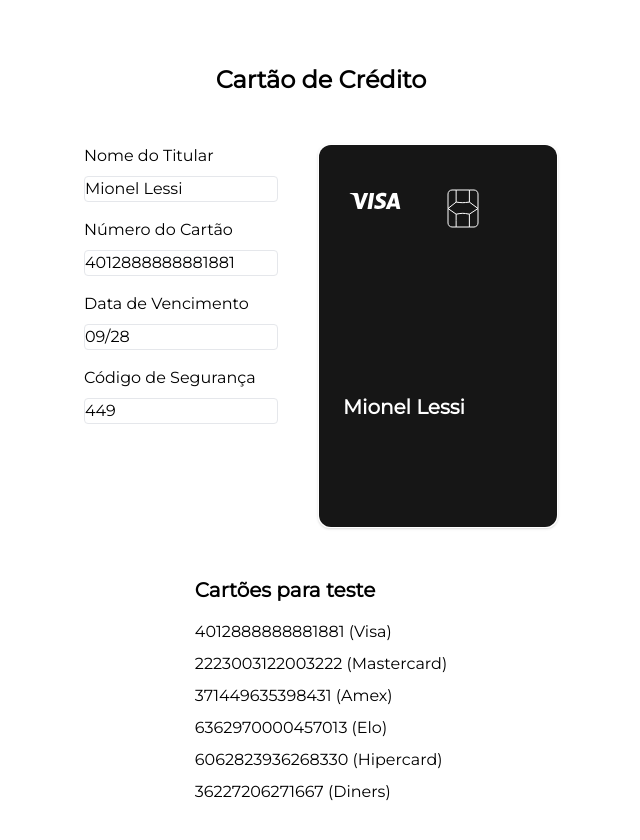
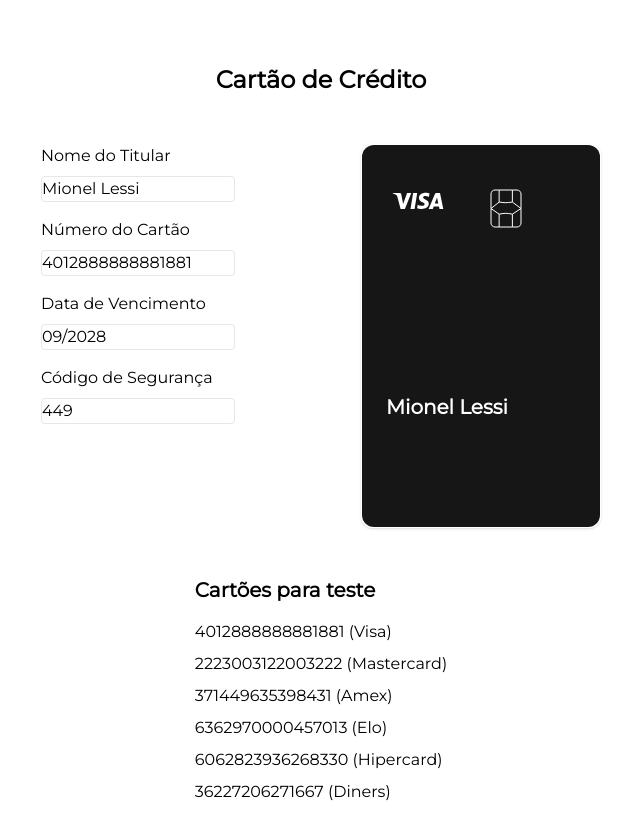
Before and after one commit to vbertazzo/credit-card-component, a Vue app: page / in a window 1280 px wide. Shown: the top 840 px of the page, without its empty margins (319-959 px from the left). Built offline with nearby package versions, Linux system fonts and the light colour scheme.

Commit message:
Add form validation

```diff
--- a/src/App.vue
+++ b/src/App.vue
@@ -1,7 +1,7 @@
 <template>
   <div class="p-16 flex flex-col justify-center items-center">
     <h1 class="font-bold text-2xl mb-12">Cartão de Crédito</h1>
-    <section class="flex space-x-10">
+    <section class="flex space-x-32">
       <CardForm @update-card="handleFormUpdate" @flip-card="handleCardFlip" />
       <CardPreview
         :number="card.number"
--- a/src/components/CardForm.vue
+++ b/src/components/CardForm.vue
@@ -2,41 +2,37 @@
   <form class="space-y-4">
     <div class="flex flex-col">
       <label for="card-name">Nome do Titular</label>
-      <input
-        type="text"
-        id="card-name"
-        class="mt-2 border rounded"
+      <FormInput
+        name="card-name"
         v-model="name"
+        :error="nameStatus.message"
         @focus="handleFocus('front')"
       />
     </div>
     <div class="flex flex-col">
       <label for="card-number">Número do Cartão</label>
-      <input
-        type="text"
-        id="card-number"
-        class="mt-2 border rounded"
+      <FormInput
+        name="card-number"
         v-model="number"
+        :error="numberStatus.message"
         @focus="handleFocus('back')"
       />
     </div>
     <div class="flex flex-col">
       <label for="card-expiration-date">Data de Vencimento</label>
-      <input
-        type="text"
-        id="card-expiration-date"
-        class="mt-2 border rounded"
+      <FormInput
+        name="card-expiration-date"
         v-model="expirationDate"
+        :error="expirationDateStatus.message"
         @focus="handleFocus('back')"
       />
     </div>
     <div class="flex flex-col">
-      <label for="card-security-code">Código de Segurança</label>
-      <input
-        type="text"
-        id="card-security-code"
-        class="mt-2 border rounded"
+      <label for="card-verification-code">Código de Segurança</label>
+      <FormInput
+        name="card-verification-code"
         v-model="verificationCode"
+        :error="verificationCodeStatus.message"
         @focus="handleFocus('back')"
       />
     </div>
@@ -45,17 +41,25 @@
 
 <script lang="ts">
 import { computed, defineComponent, reactive, toRefs, watch } from 'vue'
+import FormInput from './FormInput.vue'
 import { CreditCard } from './types'
-import { identifyBrand } from './validators'
+import {
+  identifyBrand,
+  isNameValid,
+  isCardValid,
+  isExpirationDateValid,
+  isVerificationCodeValid
+} from './validators'
 
 export default defineComponent({
   name: 'CardForm',
+  components: { FormInput },
   emits: ['update-card', 'flip-card'],
   setup (_, ctx) {
     const card = reactive<CreditCard>({
       number: '4012888888881881',
       name: 'Mionel Lessi',
-      expirationDate: '09/28',
+      expirationDate: '09/2028',
       verificationCode: '449',
       brand: ''
     })
@@ -68,6 +72,22 @@ export default defineComponent({
       return identifyBrand(card.number)
     })
 
+    const nameStatus = computed(() => {
+      return isNameValid(card.name)
+    })
+
+    const numberStatus = computed(() => {
+      return isCardValid(card.number)
+    })
+
+    const expirationDateStatus = computed(() => {
+      return isExpirationDateValid(card.expirationDate)
+    })
+
+    const verificationCodeStatus = computed(() => {
+      return isVerificationCodeValid(card.number, card.verificationCode)
+    })
+
     watch(
       () => [{ ...card }],
       () => {
@@ -78,7 +98,11 @@ export default defineComponent({
 
     return {
       ...toRefs(card),
-      handleFocus
+      handleFocus,
+      nameStatus,
+      numberStatus,
+      expirationDateStatus,
+      verificationCodeStatus
     }
   }
 })
--- /dev/null
+++ b/src/components/FormInput.vue
@@ -0,0 +1,53 @@
+<template>
+  <div class="w-48">
+    <input
+      class="mt-2 border rounded"
+      :class="error ? 'border-red-600' : ''"
+      :type="type"
+      :id="name"
+      :value="modelValue"
+      @input="handleInput"
+      @focus="handleFocus"
+    />
+    <p class="mt-1 text-sm text-red-600" v-if="error">{{ error }}</p>
+  </div>
+</template>
+
+<script lang="ts">
+import { defineComponent } from 'vue'
+
+export default defineComponent({
+  emits: ['update:modelValue', 'focus'],
+  props: {
+    name: {
+      type: String,
+      required: true
+    },
+    modelValue: {
+      type: String,
+      required: true
+    },
+    type: {
+      type: String,
+      default: 'text'
+    },
+    error: {
+      type: String
+    }
+  },
+  setup (props, ctx) {
+    const handleInput = (event: any) => {
+      ctx.emit('update:modelValue', event.target.value)
+    }
+
+    const handleFocus = () => {
+      ctx.emit('focus')
+    }
+
+    return {
+      handleInput,
+      handleFocus
+    }
+  }
+})
+</script>
--- a/src/components/validators.ts
+++ b/src/components/validators.ts
@@ -1,8 +1,20 @@
-export function isCardValid(cardNumber: string): boolean {
+interface Status {
+	valid: boolean
+	message?: string
+}
+
+export function isCardValid(cardNumber: string): Status {
 	const sanitizedCardNumber = sanitizeNumber(cardNumber)
 	const NUMBER_SIZE = sanitizedCardNumber.length - 1
 	let shouldDouble = false
 	let sum = 0
+
+	if (sanitizedCardNumber.length < 13) {
+		return {
+			valid: false,
+			message: 'Número de cartão precise ter ao menos 13 dígitos.'
+		}
+	}
 
 	for (let i = NUMBER_SIZE; i >= 0; i--) {
 		let digit = Number(sanitizedCardNumber.charAt(i))
@@ -15,7 +27,14 @@ export function isCardValid(cardNumber: string): boolean {
 		shouldDouble = !shouldDouble
 	}
 
-	return sum % 10 === 0
+	if (!(sum % 10 === 0)) {
+		return {
+			valid: false,
+			message: 'Número de cartão inválido.'
+		}
+	}
+
+	return { valid: true }
 }
 
 export function sanitizeNumber(number: string): string {
@@ -47,7 +66,7 @@ export function identifyBrand(cardNumber: string): string | null {
 	return null
 }
 
-export function isVerificationCodeValid(cardNumber: string, code: string): boolean {
+export function isVerificationCodeValid(cardNumber: string, code: string): Status {
 	const brands: Record<string, RegExp> = {
 		visa: /^\d{3}$/,
 		mastercard: /^\d{3}$/,
@@ -62,15 +81,36 @@ export function isVerificationCodeValid(cardNumber: string, code: string): boole
 
 	const brand = identifyBrand(sanitizedCardNumber)
 
-	return brand ? brands[brand].test(sanitizedCode) : false
+	if (brand && !brands[brand].test(sanitizedCode)) {
+		return {
+			valid: false,
+			message: 'Por favor, verifique se a quantidade de digitos do código de verificação está correta.'
+		}
+	}
+
+	return { valid: true }
 }
 
-export function isNameValid(name: string): boolean {
+export function isNameValid(name: string): Status {
 	const MIN_LENGTH = 2
 	const MAX_LENGTH = 50
-	return name.length >= MIN_LENGTH && name.length <= MAX_LENGTH
+	const isBetweenMinMax = name.length >= MIN_LENGTH && name.length <= MAX_LENGTH
+	if (!isBetweenMinMax) {
+		return {
+			valid: false,
+			message: 'Por favor, o nome precisa ter entre 2 e 50 caracteres.'
+		}
+	}
+	return { valid: true }
 }
 
-export function isExpirationDateValid(date: string): boolean {
-	return /^(0[1-9]|1[0-2])\/([0-9]{4})$/.test(date)
+export function isExpirationDateValid(date: string): Status {
+	if (!/^(0[1-9]|1[0-2])\/([0-9]{4})$/.test(date)) {
+		return {
+			valid: false,
+			message: 'Data de vencimento inválida.'
+		}
+	}
+
+	return { valid: true }
 }
```
Also changed, not shown: 1 other file (tests, documents, lock files or other folders).
